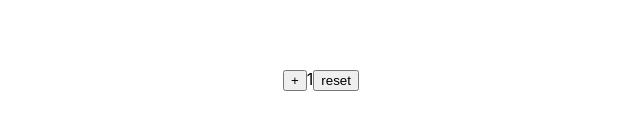
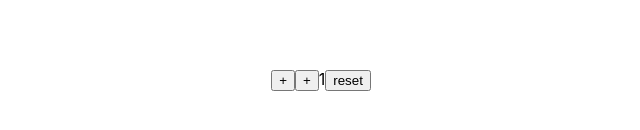
Before and after one commit to manchikooo/react-kabzda, a React (Create React App) app: page / in a window 1280 px wide. Shown: the part 320-450 px from the top of the page, without its empty margins (319-959 px from the left). Built offline with nearby package versions, Linux system fonts and the light colour scheme.

Commit message:
пояснение как в аргумент функции попадает наше значение из стейта

```diff
--- a/src/components/UseState/UseState.tsx
+++ b/src/components/UseState/UseState.tsx
@@ -1,4 +1,4 @@
-import React, {useMemo, useState} from 'react';
+import React, {useState} from 'react';
 
 let generateData = () => {
     console.log('generateData')
@@ -12,8 +12,14 @@ const UseState = () => {
 
     const [counter, setCounter] = useState(generateData) // реакт вызовет функцию единожды, запомнит значение, которое она вернет и засетает его в значение стейта. Дальше будет меняться значение в стейте и функция повторно вызываться не будет. Работает схоже с useMemo
 
+    const changer = (state: number) => { // пояснение как работает в 22 строке
+        return state + 1
+    }
+
     return (
         <>
+            <button onClick={() => setCounter(changer)}>+</button>
+            {/* из-за setAction реакт понимает, что в функции вместо state в аргументе функции сидит наше значение из useState */}
             <button onClick={() => setCounter(state => state + 1)}>+</button>
             {counter}
             <button onClick={() => setCounter(0)}>reset</button>
```
